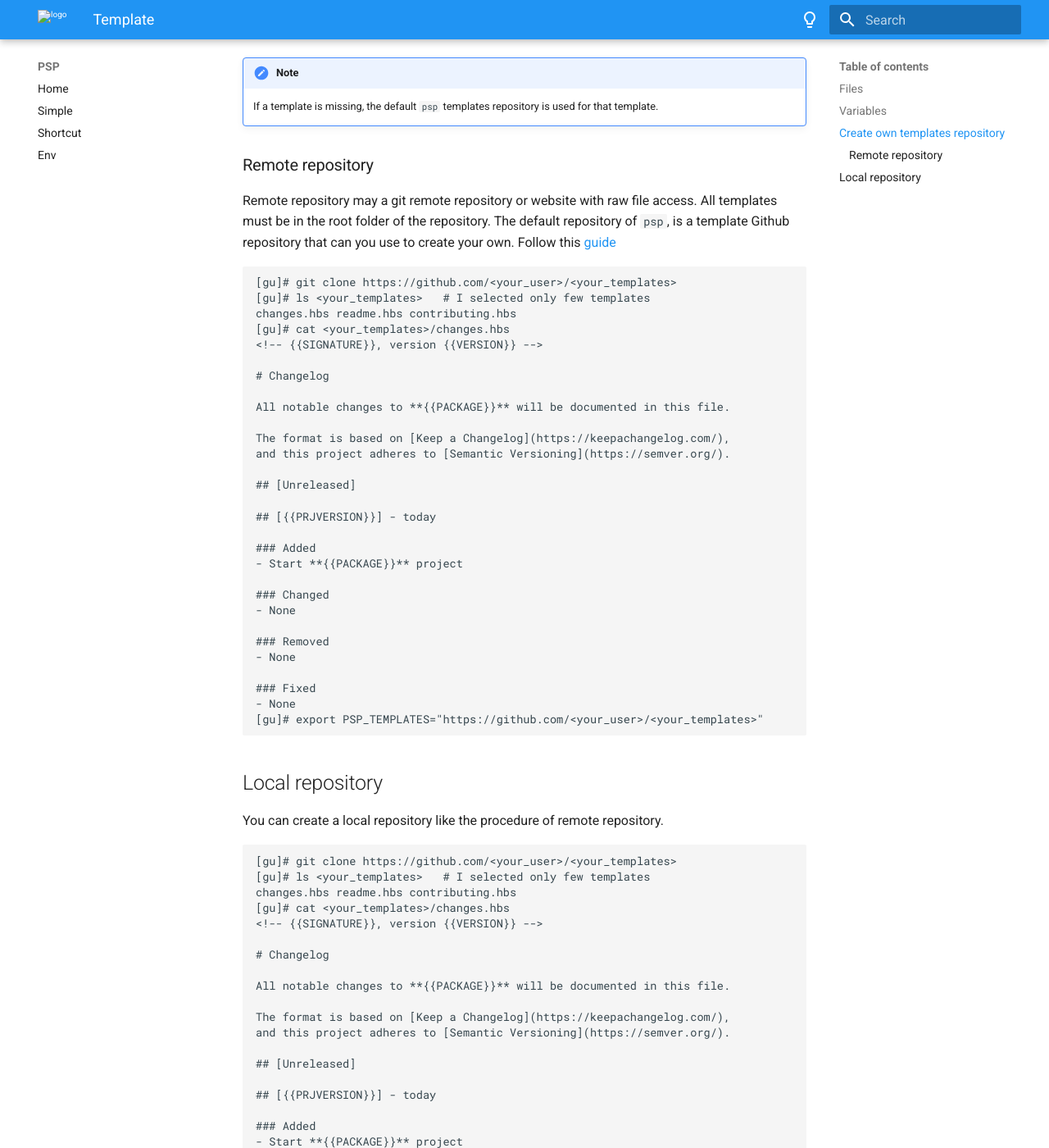
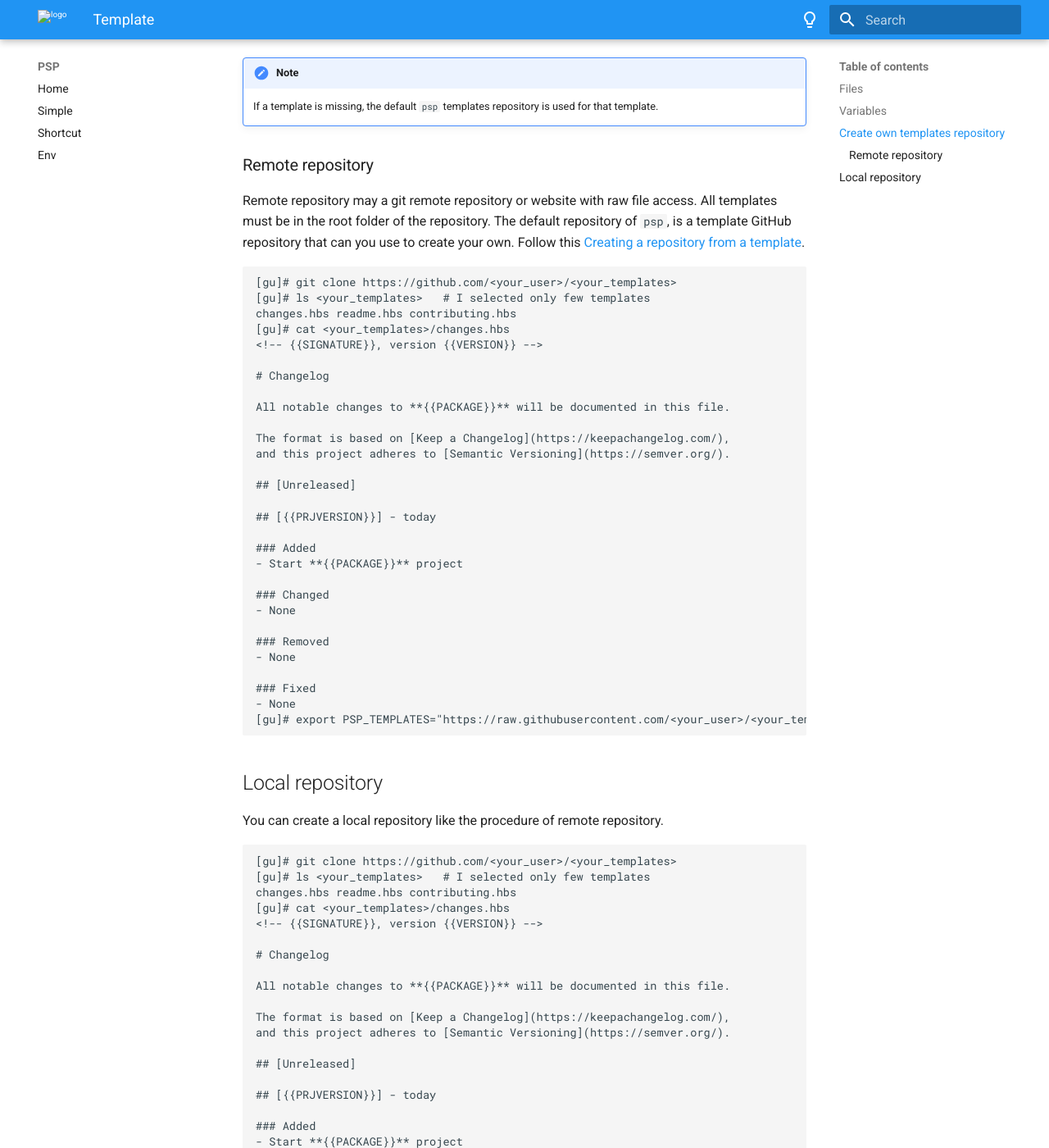
Before and after one commit to MatteoGuadrini/psp, an MkDocs documentation site: the page built from docs/template.md, in a window 1280 px wide and 1400 px high, scrolled down 3340 px. Shown: the whole window at 82% size. Built offline with MkDocs 1.6.1 and Material for MkDocs 9.7.7, drawn with Linux system fonts in a browser that asks for light colours.

Commit message:
docs: change name of guide for creating templates

````diff
--- a/docs/template.md
+++ b/docs/template.md
@@ -1,13 +1,15 @@
 # Template
 
-**psp** uses [Handlebars](https://handlebarsjs.com/) template engine to render a template files to build the structure of your Python project.
+**psp** uses [Handlebars](https://handlebarsjs.com/) template engine to render a template files to build the structure
+of your Python project.
 
 The default repository of templates is [psp_templates](https://github.com/MatteoGuadrini/psp_templates).
 
 ## Files
 
-The table below lists the files you can customize in your template repository.
-In the _variables_ column you can find the names of the variables that can be used via the handlebars syntax; for example `{{PACKAGE}}` or `{{{DEPS}}}` (to avoid replacing some [special characters](https://handlebarsjs.com/guide/#html-escaping))
+The table below lists the files you can customize in your template repository. In the _variables_ column you can find
+the names of the variables that can be used via the handlebars syntax; for example `{{PACKAGE}}` or `{{{DEPS}}}` (to
+avoid replacing some [special characters](https://handlebarsjs.com/guide/#html-escaping))
 
 | **FILENAME**           | **REFERENCE**                                           | **VARIABLES**                                                                                                                                                                                   |
 |------------------------|---------------------------------------------------------|-------------------------------------------------------------------------------------------------------------------------------------------------------------------------------------------------|
@@ -40,7 +42,8 @@ In the _variables_ column you can find the names of the variables that can be us
 
 ## Variables
 
-Each variable in each file correspond to a specific value, used by `psp` to substitute into handlebars template. These variables are listed below.
+Each variable in each file correspond to a specific value, used by `psp` to substitute into handlebars template. These
+variables are listed below.
 
 | **VARIABLES**   | **VALUE**                                                    |
 |-----------------|--------------------------------------------------------------|
@@ -77,10 +80,10 @@ You can create your own repository, remote or local, of the templates used by `p
 
 ### Remote repository
 
-Remote repository may a git remote repository or website with raw file access.
-All templates must be in the root folder of the repository.
-The default repository of `psp`, is a template Github repository that can you use to create your own.
-Follow this [guide](https://docs.github.com/en/repositories/creating-and-managing-repositories/creating-a-repository-from-a-template)
+Remote repository may a git remote repository or website with raw file access. All templates must be in the root folder
+of the repository. The default repository of `psp`, is a template GitHub repository that can you use to create your own.
+Follow
+this [Creating a repository from a template](https://docs.github.com/en/repositories/creating-and-managing-repositories/creating-a-repository-from-a-template).
 
 ```console
 [gu]# git clone https://github.com/<your_user>/<your_templates>
@@ -111,7 +114,7 @@ and this project adheres to [Semantic Versioning](https://semver.org/).
 
 ### Fixed
 - None
-[gu]# export PSP_TEMPLATES="https://github.com/<your_user>/<your_templates>"
+[gu]# export PSP_TEMPLATES="https://raw.githubusercontent.com/<your_user>/<your_templates>/refs/heads/main"
 ```
 
 ## Local repository
````
